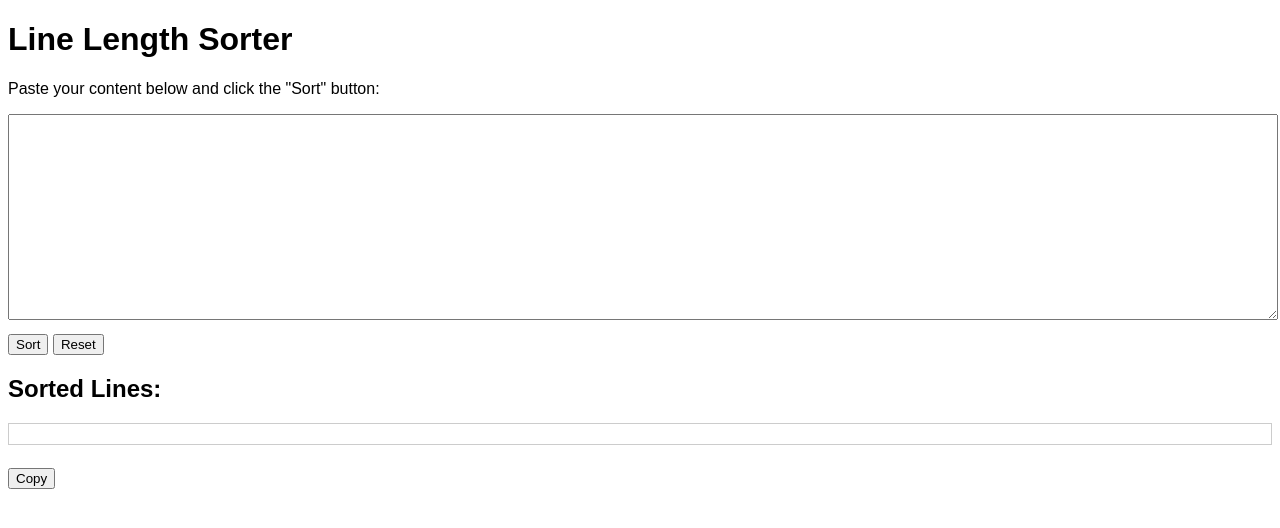
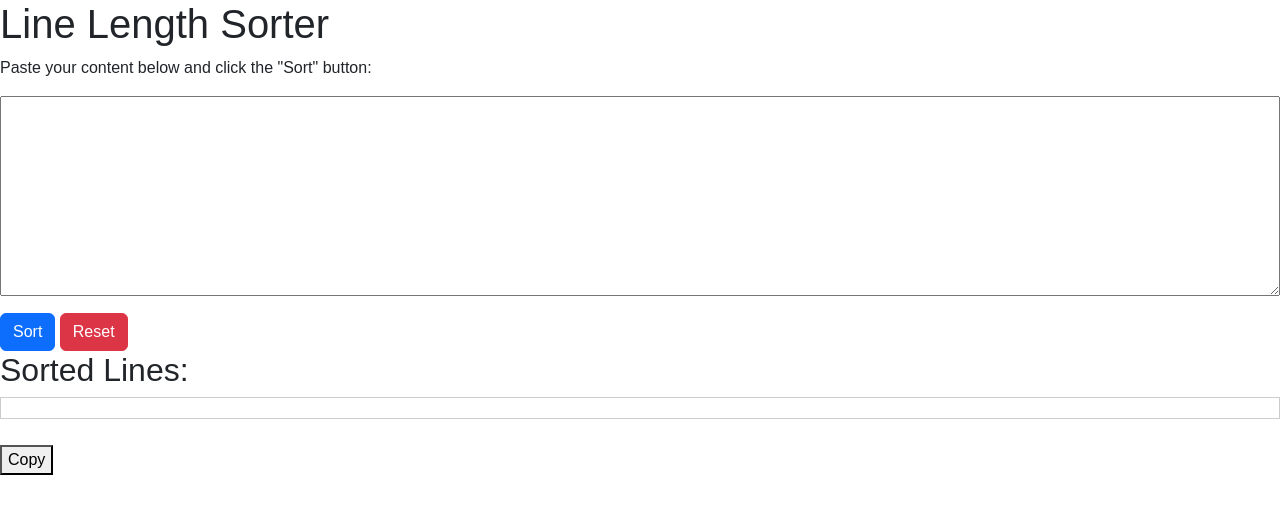
Before and after one commit to shahsawoodshinwari/line-sorter, a plain HTML site: page index.html in a window 1280 px wide. Drawn offline with nearby package versions, Linux system fonts and the light colour scheme.

Commit message:
installed bootstrap 5

```diff
--- a/index.html
+++ b/index.html
@@ -3,6 +3,7 @@
 <head>
   <meta charset="UTF-8">
   <meta name="viewport" content="width=device-width, initial-scale=1.0">
+  <link href="https://cdn.jsdelivr.net/npm/bootstrap@5.3.2/dist/css/bootstrap.min.css" rel="stylesheet" integrity="sha384-T3c6CoIi6uLrA9TneNEoa7RxnatzjcDSCmG1MXxSR1GAsXEV/Dwwykc2MPK8M2HN" crossorigin="anonymous">
   <title>Line Length Sorter</title>
   <style>
     body {
@@ -27,8 +28,8 @@
   <h1>Line Length Sorter</h1>
   <p>Paste your content below and click the "Sort" button:</p>
   <textarea id="input"></textarea>
-  <button id="sortButton">Sort</button>
-  <button id="resetButton">Reset</button>
+  <button class="btn btn-primary" id="sortButton">Sort</button>
+  <button class="btn btn-danger" id="resetButton">Reset</button>
   <h2>Sorted Lines:</h2>
   <pre id="output"></pre>
   <button id="copyButton">Copy</button>
```
